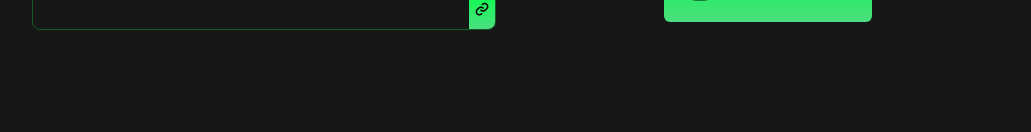
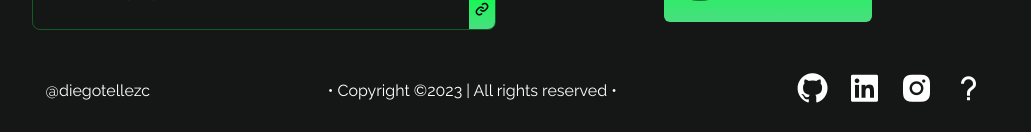
Before and after one commit to diegotellezc/portfolio-2023, a React (Vite) app: page /videos in a window 1280 px wide. Shown: the part 1846-1978 px from the top of the page, without its empty margins (124-1155 px from the left). Before the commit the page ends 1916 px from the top, so only its background shows below. Built offline with nearby package versions, Linux system fonts and the light colour scheme.

Commit message:
Updated the resume and added GeneralFooter component

```diff
--- a/src/App.jsx
+++ b/src/App.jsx
@@ -3,6 +3,7 @@
 import VideosPage from "./components/pages/VideosPage"
 import HomePage from "./components/pages/HomePage"
 import SocialLinks from "./components/SocialLinks"
+import GeneralFooter from "./components/GeneralFooter"
 
 function App() {
 
@@ -12,7 +13,6 @@
       <SocialLinks />
 
       <Routes>
-
         <Route path="/" element={<HomePage />} />
 
         <Route path="/videos" element={<VideosPage />}/>
@@ -20,6 +20,8 @@
 
       </Routes>
 
+      <GeneralFooter />
+
 
     </>
   )
--- /dev/null
+++ b/src/components/GeneralFooter.jsx
@@ -0,0 +1,31 @@
+import React from 'react'
+
+const GeneralFooter = () => {
+    return (
+        <footer className='relative mt-auto flex flex-col items-center text-white mb-6 gap-2 md:flex-row md:justify-evenly'>
+
+            <div className='flex gap-x-4 md:order-last'>
+                <a className='text-4xl hover:text-primary-color hover:animate-bounce' target='_blank' href="https://github.com/diegotellezc">
+                    <i className='bx bxl-github' ></i>
+                </a>
+
+                <a className='text-4xl hover:text-primary-color hover:animate-bounce' target='_blank' href="https://www.linkedin.com/in/diegotellezc/">
+                    <i className='bx bxl-linkedin-square' ></i>
+                </a>
+
+                <a className='text-4xl hover:text-primary-color hover:animate-bounce' target='_blank' href="https://www.instagram.com/diegotellezc/">
+                    <i className='bx bxl-instagram-alt' ></i>
+                </a>
+
+                <a className='text-4xl hover:text-primary-color hover:animate-bounce' target='_blank' href="https://rickandmorty-bydt.netlify.app/">
+                    <i className='bx bx-question-mark' ></i>
+                </a>
+            </div>
+
+            <p className='md:order-2'>• Copyright ©2023 | All rights reserved • </p>
+            <p>@diegotellezc</p>
+        </footer>
+    )
+}
+
+export default GeneralFooter
--- a/src/components/pages/HomePage.jsx
+++ b/src/components/pages/HomePage.jsx
@@ -1,4 +1,4 @@
-import React from 'react'
+import React, { useEffect } from 'react'
 import Navbar from "../homepage-comps/Navbar"
 import Home from "../homepage-comps/Home"
 import About from "../homepage-comps/About"
@@ -7,6 +7,11 @@
 import Contact from "../homepage-comps/Contact"
 
 const HomePage = () => {
+
+    useEffect(() => {
+        window.scrollTo(0, 0);
+    }, [])
+
     return (
         <>
                 <Navbar />
--- a/src/components/pages/VideosPage.jsx
+++ b/src/components/pages/VideosPage.jsx
@@ -1,9 +1,14 @@
-import React from 'react'
+import React, { useEffect } from 'react'
 import NavbarVideos from '../videospage-comps/NavBarVideos'
 import AboutVideos from '../videospage-comps/AboutVideos'
 import Edition from '../videospage-comps/Edition'
 
 const VideosPage = () => {
+
+    useEffect(() => {
+        window.scrollTo(0, 0);
+    }, [])
+
     return (
         <>
             <NavbarVideos />
--- a/tailwind.config.js
+++ b/tailwind.config.js
@@ -7,13 +7,10 @@
   theme: {
     extend: {
       screens: {
-        'desktop': '1130px'
+        "desktop": "1130px"
       },
       colors: {
-        'primary-color': '#0DFC4B'
-      },
-      fontFamily: {
-        signature: ['Great Vibes'],
+        "primary-color": "#0DFC4B"
       }
     },
   },
```
Also changed, not shown: 1 other file (tests, documents, lock files or other folders).
